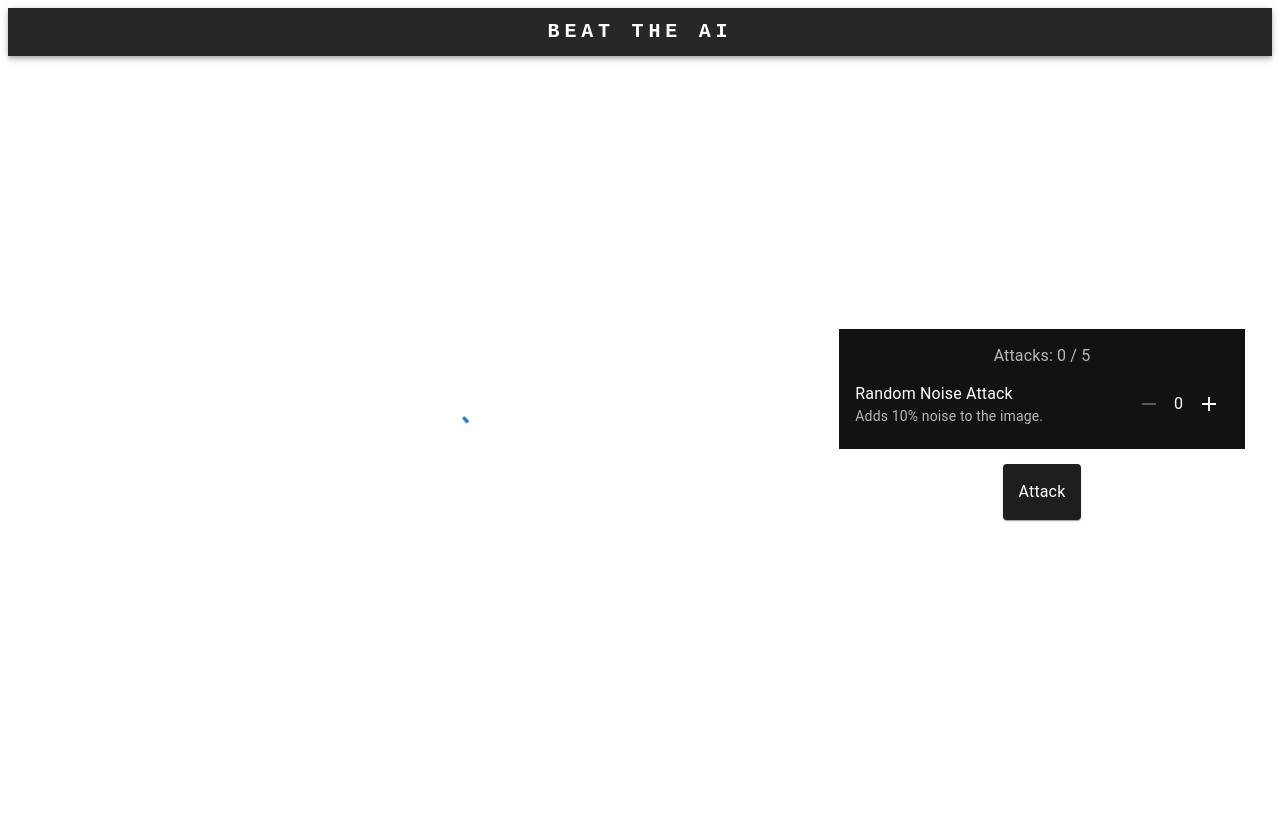
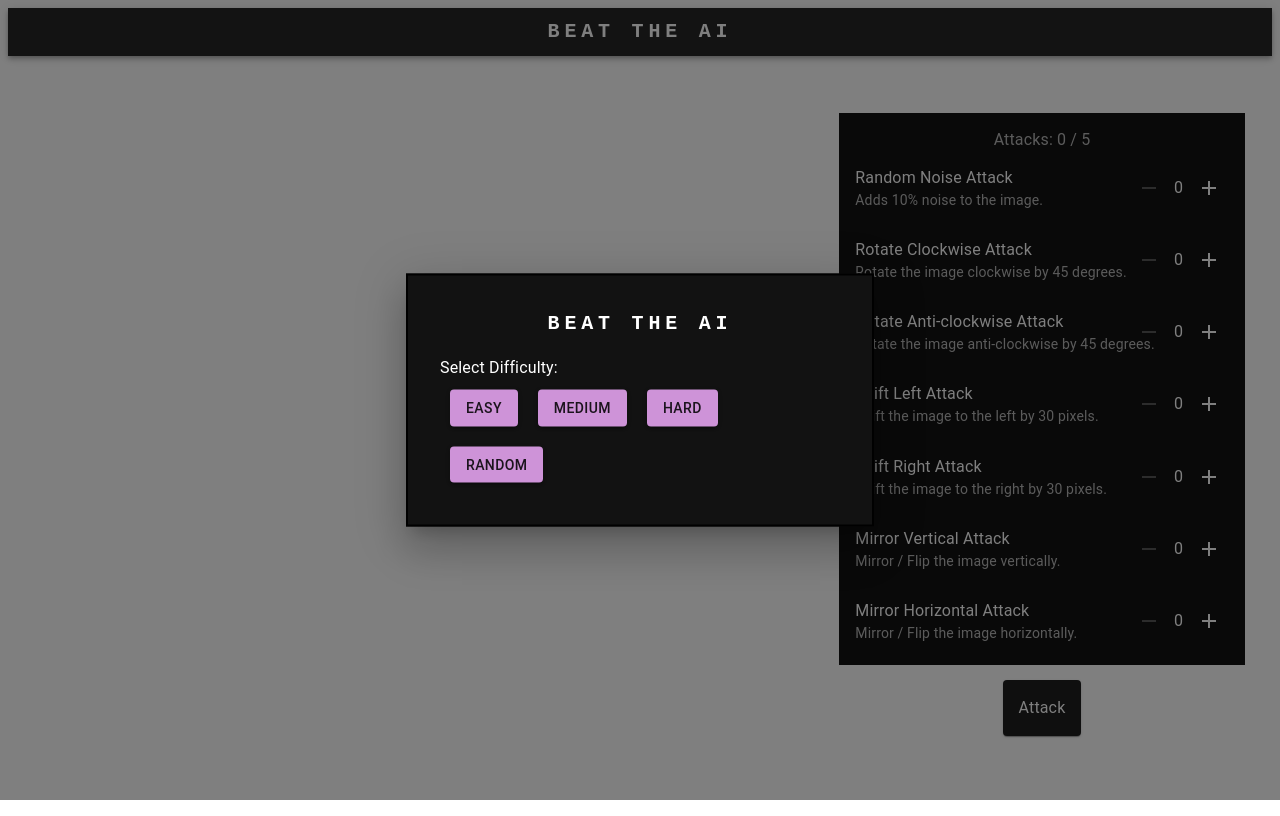
Before and after one commit to ShuklaJt11/dissertation_master, a React (Create React App) app in the folder ui/: page / in a window 1280 px wide. Built offline with nearby package versions, Linux system fonts and the light colour scheme; no server answers; the HTML template or start-up script is replaced by a standard one.

Commit message:
UI for new level selection and image set by difficulty adjustment done

```diff
--- a/ui/src/components/game-screen/GameScreen.js
+++ b/ui/src/components/game-screen/GameScreen.js
@@ -1,18 +1,23 @@
 import React, { useEffect, useState } from 'react';
-import Grid from '@mui/material/Grid';
-import Box from '@mui/material/Box';
+import { Box, Grid } from '@mui/material';
 
 import MainImage from '../main-image/MainImage';
 import LoadingAnimation from '../loader/LoadingAnimation';
 import AttackArea from '../attack-area/AttackArea';
+import IntroModal from '../intro-modal/IntroModal';
 
-import { fetchImageApi } from '../../services/utils';
+import { fetchImageApi, fetchImageByLevelApi } from '../../services/utils';
 
 const GameScreen = () => {
-    const [loading, setLoading] = useState(true)
-    const [imageUrl, setImageUrl] = useState('')
-    const [attackedImageUrl, setAttackedImageUrl] = useState('')
-    const [imageData, setImageData] = useState('')
+    const [loading, setLoading] = useState(true);
+    const [imageUrl, setImageUrl] = useState('');
+    const [attackedImageUrl, setAttackedImageUrl] = useState('');
+    const [imageData, setImageData] = useState('');
+    const [openModal, setOpenModal] = useState(true);
+
+    const handleOpen = () => setOpenModal(true);
+
+    const handleClose = () => setOpenModal(false);
 
     const loadNewImage = () => {
         fetch(fetchImageApi, {
@@ -20,24 +25,48 @@ const GameScreen = () => {
         })
         .then(response => response.json())
         .then(data => {
-            console.log(data)
-            setImageUrl(data.image_url)
+            console.log(data);
+            setImageUrl(data.image_url);
             setImageData({
                 originalTable: data.originalTable
-            })
-            setLoading(false)
+            });
+            handleClose();
+            setLoading(false);
         });
     };
+
+    const loadNewImageByLevel = level => {
+        fetch(fetchImageByLevelApi, {
+            headers: {
+                'Accept': 'application/json',
+                'Content-Type': 'application/json'
+            },
+            method: "POST",
+            body: JSON.stringify({
+                "level": level
+            })
+        })
+        .then(response => response.json())
+        .then(data => {
+            console.log(data);
+            setImageUrl(data.image_url);
+            setImageData({
+                originalTable: data.originalTable
+            });
+            handleClose();
+            setLoading(false);
+        });
+    };
+
+    const selectLevel = level => level > 3 ? loadNewImage() : loadNewImageByLevel(level);
 
     const reset = () => {
         setLoading(true);
         setImageUrl('');
         setAttackedImageUrl('');
         setImageData('');
-        loadNewImage();
+        handleOpen();
     };
-
-    useEffect(loadNewImage, []);
 
     return (
         <Box sx={{ width: '100%' }}>
@@ -52,6 +81,7 @@ const GameScreen = () => {
                     <AttackArea setImageData={setImageData} setLoading={setLoading} imageUrl={imageUrl} setAttackedImageUrl={setAttackedImageUrl} />
                 </Grid>
             </Grid>
+            <IntroModal open={openModal} selectLevel={selectLevel} />
         </Box>
     );
 };
--- /dev/null
+++ b/ui/src/components/general-button/GeneralButton.js
@@ -0,0 +1,12 @@
+import React from 'react';
+import { Button } from '@mui/material';
+
+const GeneralButton = ({ label, action=() => {return} }) => {
+  return (
+    <Button color='secondary' variant="contained" aria-label="New Image" onClick={action} sx={{margin: '10px'}}>
+        {label}
+    </Button>
+  );
+};
+
+export default GeneralButton;
--- /dev/null
+++ b/ui/src/components/intro-modal/IntroModal.js
@@ -0,0 +1,55 @@
+import React from 'react';
+import { Box, Modal, Typography } from '@mui/material'
+import { styled } from '@mui/material/styles';
+
+import GeneralButton from '../general-button/GeneralButton';
+
+import { difficultyList } from '../../services/utils';
+
+const style = {
+    position: 'absolute',
+    top: '50%',
+    left: '50%',
+    transform: 'translate(-50%, -50%)',
+    width: 400,
+    bgcolor: 'background.paper',
+    border: '2px solid #000',
+    boxShadow: 24,
+    p: 4,
+};
+
+const ModalArea = styled('div')(({ theme }) => ({
+    backgroundColor: theme.palette.background.paper,
+    color: theme.palette.text.primary,
+}));
+
+const IntroModal = ({open, selectLevel}) => {
+    return (
+        <Modal
+            open={open}
+            aria-labelledby="modal-modal-title"
+            aria-describedby="modal-modal-description"
+        >
+            <ModalArea>
+                <Box sx={style}>
+                    <Typography id="modal-modal-title" variant="h6" component="h2" sx={{
+                        fontFamily: 'monospace',
+                        fontWeight: 700,
+                        letterSpacing: '.3rem',
+                        color: 'inherit',
+                        textAlign: 'center',
+                        width: '100%'
+                    }} >
+                        BEAT THE AI
+                    </Typography>
+                    <Typography id="modal-modal-description" sx={{ mt: 2 }}>
+                        Select Difficulty:
+                    </Typography>
+                    {difficultyList.map((level, idx) => <GeneralButton label={level} action={() => selectLevel(idx)} />)}
+                </Box>
+            </ModalArea>
+        </Modal>
+  );
+};
+
+export default IntroModal;
--- a/ui/src/components/main-image/MainImage.js
+++ b/ui/src/components/main-image/MainImage.js
@@ -3,7 +3,7 @@ import { Box, Grid } from '@mui/material';
 
 import { imageLocation } from '../../services/utils';
 import ImageInfo from '../image-info/ImageInfo';
-import ResetButton from '../reset-button/ResetButton';
+import GeneralButton from '../general-button/GeneralButton';
 
 const MainImage = ({imageUrl, imageData, attackedImageUrl, reset}) => {
   return (
@@ -32,7 +32,7 @@ const MainImage = ({imageUrl, imageData, attackedImageUrl, reset}) => {
         </div>
       }
       <ImageInfo imageData={imageData} />
-      <ResetButton action={reset} />
+      <GeneralButton action={reset} label="Get New Image" />
     </Box>
   );
 };
--- a/ui/src/components/reset-button/ResetButton.js
+++ /dev/null
@@ -1,12 +0,0 @@
-import React from 'react';
-import { Button } from '@mui/material';
-
-const ResetButton = ({ action = () => {return} }) => {
-  return (
-    <Button variant="contained" aria-label="New Image" onClick={action} sx={{margin: '10px'}}>
-        GET NEW IMAGE
-    </Button>
-  );
-};
-
-export default ResetButton;
--- a/ui/src/services/utils.js
+++ b/ui/src/services/utils.js
@@ -7,10 +7,42 @@ export const fetchAttackedImageApi = `${backendHost}/attack/get-image`;
 
 export const imageLocation = '/file-server/';
 
+export const difficultyList = ['Easy', 'Medium', 'Hard', 'Random'];
+
 export const attackList = [
     {
         "id": "random_noise",
         "name": "Random Noise Attack",
         "description": "Adds 10% noise to the image."
-    }
-]
+    },
+    {
+        "id": "rotation_clock",
+        "name": "Rotate Clockwise Attack",
+        "description": "Rotate the image clockwise by 45 degrees."
+    },
+    {
+        "id": "rotation_anti",
+        "name": "Rotate Anti-clockwise Attack",
+        "description": "Rotate the image anti-clockwise by 45 degrees."
+    },
+    {
+        "id": "shifting_left",
+        "name": "Shift Left Attack",
+        "description": "Shift the image to the left by 30 pixels."
+    },
+    {
+        "id": "shifting_right",
+        "name": "Shift Right Attack",
+        "description": "Shift the image to the right by 30 pixels."
+    },
+    {
+        "id": "mirroring_vertical",
+        "name": "Mirror Vertical Attack",
+        "description": "Mirror / Flip the image vertically."
+    },
+    {
+        "id": "mirroring_horizontal",
+        "name": "Mirror Horizontal Attack",
+        "description": "Mirror / Flip the image horizontally."
+    },
+];
```
Also changed, not shown: 2 other files (tests, documents, lock files or other folders).
